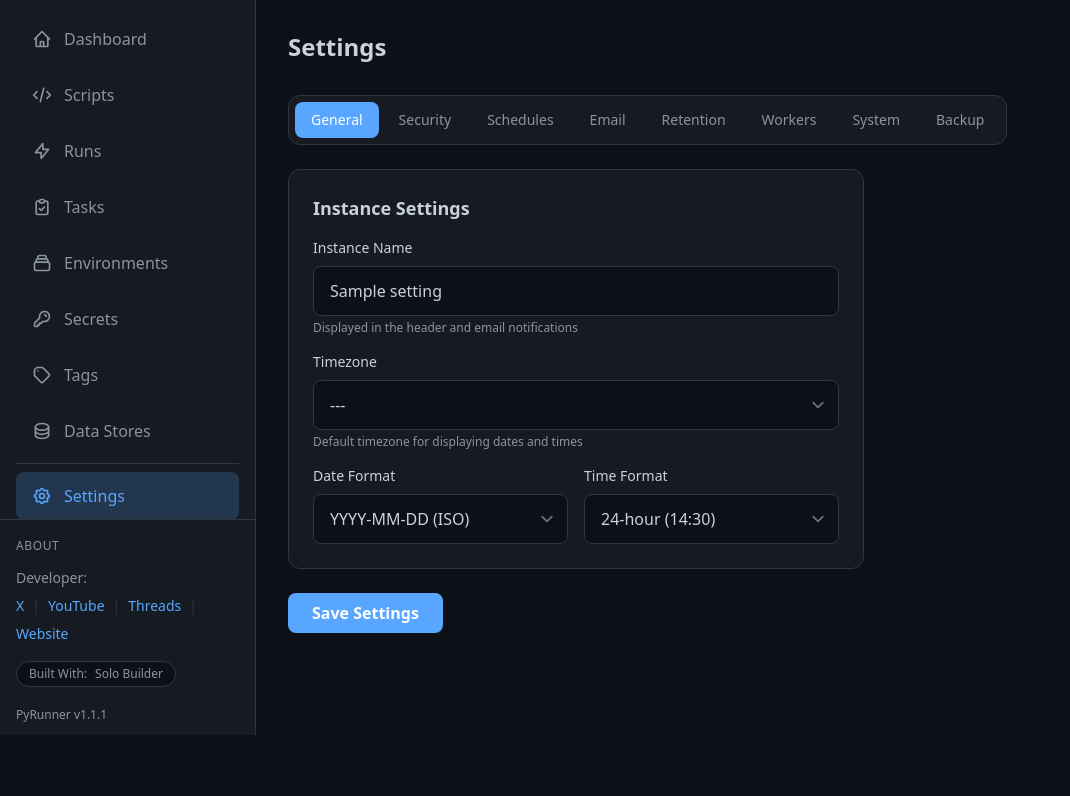
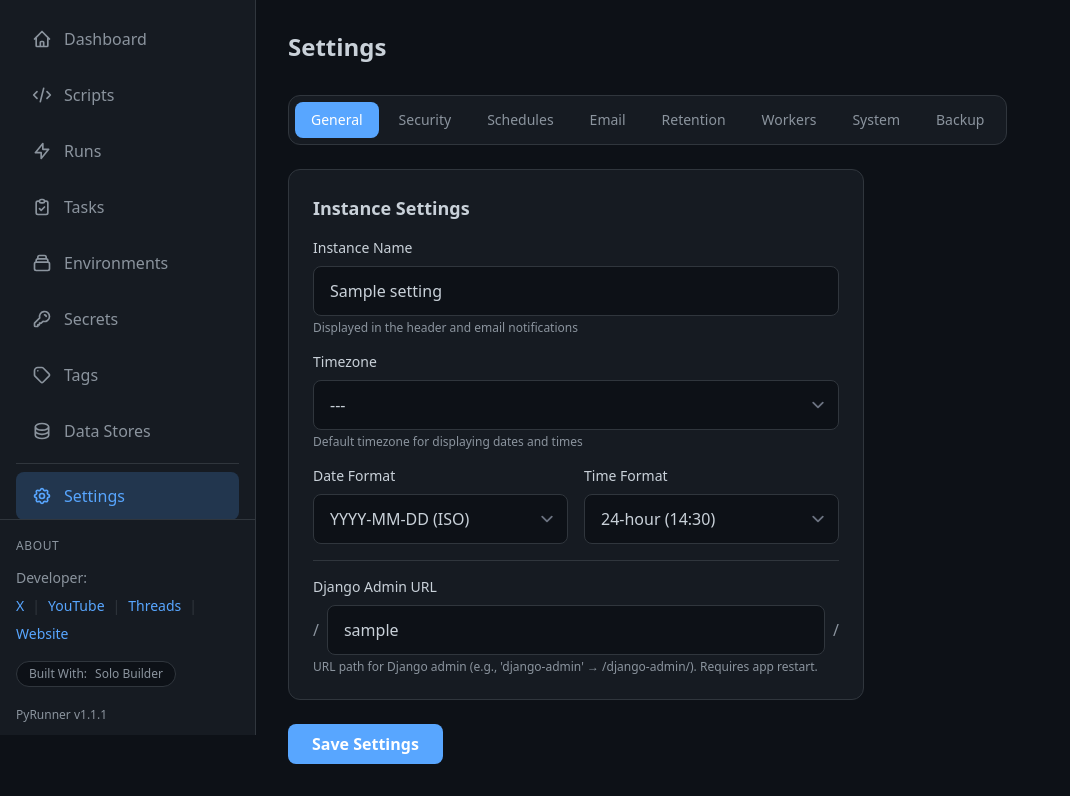
Before and after one commit to hassancs91/PyRunner, a Django app: page /cpanel/settings/ in a window 1280 px wide. Shown: the part 66-862 px from the top of the page, without its empty margins (0-1070 px from the left). Before the commit the page ends 801 px from the top, so only its background shows below. Run offline with Django 5.2, Linux system fonts and the light colour scheme; a user stored in the database is signed in; tables that the repository leaves empty hold one stand-in row (values such as "Sample post"); parts of the project's set-up code (start-up, migrations or seed data) failed here and were passed over.

Commit message:
Release v1.2.0
Security improvements:
- Login brute force protection with django-axes (5 attempts, 15 min lockout)
- SSRF protection for webhook URLs (blocks localhost/private networks)
- Path traversal prevention for environment directories
- Backup/restore operations now require superuser
- Webhook rate limiting (30 req/min per IP)
- Setup wizard CSRF protection and explicit POST required
- Filename sanitization for requirement exports
- Pip flag blocking for package specs

New features:
- Configurable Django admin URL path (Settings > General)

Fixes:
- Dynamic NPM path detection for cross-platform compatibility

Co-Authored-By: Claude Opus 4.5 <noreply@anthropic.com>

```diff
--- a/core/forms.py
+++ b/core/forms.py
@@ -896,6 +896,40 @@ class GeneralSettingsForm(forms.Form):
         label="Time Format",
     )
 
+    admin_url_slug = forms.CharField(
+        max_length=100,
+        required=False,
+        widget=forms.TextInput(
+            attrs={
+                "class": "w-full px-4 py-3 bg-code-bg border border-code-border rounded-lg text-code-text placeholder-code-muted/50 focus:outline-none focus:ring-2 focus:ring-code-accent/50 focus:border-code-accent",
+                "placeholder": "django-admin",
+            }
+        ),
+        label="Django Admin URL",
+        help_text="URL path for Django admin (e.g., 'django-admin' → /django-admin/). Requires app restart.",
+    )
+
+    def clean_admin_url_slug(self):
+        """Validate admin URL slug format."""
+        import re
+        slug = self.cleaned_data.get("admin_url_slug", "django-admin").strip().lower()
+        if not slug:
+            slug = "django-admin"
+        # Remove leading/trailing slashes
+        slug = slug.strip("/")
+        # Validate: alphanumeric, hyphens, underscores only
+        if not re.match(r"^[a-z0-9_-]+$", slug):
+            raise forms.ValidationError(
+                "Admin URL can only contain lowercase letters, numbers, hyphens, and underscores."
+            )
+        # Prevent conflicts with existing routes
+        reserved = ["setup", "auth", "cpanel", "webhook", "static", "media"]
+        if slug in reserved:
+            raise forms.ValidationError(
+                f"'{slug}' is a reserved URL path. Please choose a different name."
+            )
+        return slug
+
     def __init__(self, *args, instance=None, **kwargs):
         """Initialize form with existing settings."""
         super().__init__(*args, **kwargs)
@@ -904,6 +938,7 @@ class GeneralSettingsForm(forms.Form):
             self.fields["timezone"].initial = instance.timezone
             self.fields["date_format"].initial = instance.date_format
             self.fields["time_format"].initial = instance.time_format
+            self.fields["admin_url_slug"].initial = instance.admin_url_slug
 
     def save(self, instance):
         """Save the general settings to the GlobalSettings instance."""
@@ -911,8 +946,9 @@ class GeneralSettingsForm(forms.Form):
         instance.timezone = self.cleaned_data.get("timezone") or "UTC"
         instance.date_format = self.cleaned_data.get("date_format")
         instance.time_format = self.cleaned_data.get("time_format")
+        instance.admin_url_slug = self.cleaned_data.get("admin_url_slug") or "django-admin"
         instance.save(update_fields=[
-            "instance_name", "timezone", "date_format", "time_format", "updated_at"
+            "instance_name", "timezone", "date_format", "time_format", "admin_url_slug", "updated_at"
         ])
         return instance
 
--- a/core/middleware.py
+++ b/core/middleware.py
@@ -17,23 +17,39 @@ class SetupWizardMiddleware:
     Allows access to:
     - /setup/* (the setup wizard itself)
     - /static/* (static assets)
-    - /admin/* (emergency access)
+    - /<admin_url>/* (emergency access, configurable)
     """
 
-    ALLOWED_PATH_PREFIXES = [
+    # Static allowed paths (always allowed)
+    STATIC_ALLOWED_PREFIXES = [
         "/setup/",
         "/static/",
-        "/admin/",
     ]
 
     def __init__(self, get_response):
         self.get_response = get_response
+        self._admin_prefix = None
+
+    def _get_admin_prefix(self):
+        """Get the admin URL prefix (cached after first call)."""
+        if self._admin_prefix is None:
+            try:
+                from core.models import GlobalSettings
+                slug = GlobalSettings.get_settings().admin_url_slug or "django-admin"
+                self._admin_prefix = f"/{slug}/"
+            except Exception:
+                self._admin_prefix = "/django-admin/"
+        return self._admin_prefix
+
+    def _get_allowed_prefixes(self):
+        """Get all allowed path prefixes including dynamic admin URL."""
+        return self.STATIC_ALLOWED_PREFIXES + [self._get_admin_prefix()]
 
     def __call__(self, request):
         # Skip for allowed paths
         if any(
             request.path.startswith(prefix)
-            for prefix in self.ALLOWED_PATH_PREFIXES
+            for prefix in self._get_allowed_prefixes()
         ):
             return self.get_response(request)
 
--- a/core/models/settings.py
+++ b/core/models/settings.py
@@ -128,6 +128,13 @@ class GlobalSettings(models.Model):
         help_text="Time display format",
     )
 
+    # Security Settings
+    admin_url_slug = models.CharField(
+        max_length=100,
+        default="django-admin",
+        help_text="URL path for Django admin interface (requires restart)",
+    )
+
     # Log Retention Settings
     retention_days = models.PositiveIntegerField(
         default=0,
--- a/core/views/settings.py
+++ b/core/views/settings.py
@@ -179,6 +179,13 @@ def worker_settings_view(request: HttpRequest) -> HttpResponse:
 @require_POST
 def restart_workers_view(request: HttpRequest) -> JsonResponse:
     """Trigger a worker restart via management command."""
+    # Only superusers can restart workers
+    if not request.user.is_superuser:
+        return JsonResponse({
+            "success": False,
+            "error": "Permission denied. Only administrators can restart workers.",
+        }, status=403)
+
     import subprocess
     import sys
     from django.conf import settings as django_settings
--- a/pyrunner/urls.py
+++ b/pyrunner/urls.py
@@ -21,8 +21,21 @@ from django.shortcuts import redirect
 
 from core.views.webhooks import webhook_trigger_view
 
+
+def get_admin_url_slug():
+    """
+    Get admin URL slug from settings.
+    Called at startup - changes require app restart.
+    """
+    try:
+        from core.models import GlobalSettings
+        return GlobalSettings.get_settings().admin_url_slug or "django-admin"
+    except Exception:
+        return "django-admin"
+
+
 urlpatterns = [
-    path("admin/", admin.site.urls),
+    path(f"{get_admin_url_slug()}/", admin.site.urls),
     path("setup/", include("core.urls.setup")),
     path("auth/", include("core.urls.auth")),
     path("cpanel/", include("core.urls.cpanel")),
--- a/pyrunner/version.py
+++ b/pyrunner/version.py
@@ -2,7 +2,7 @@
 PyRunner version information.
 """
 
-__version__ = "1.1.1"
+__version__ = "1.2.0"
 VERSION = __version__
 
 
--- a/requirements.txt
+++ b/requirements.txt
@@ -1,6 +1,7 @@
 Django>=6.0,<6.1
 django-q2>=1.6.0
 django-tailwind>=4.4.0
+django-axes>=7.0.0
 gunicorn>=21.0.0
 whitenoise>=6.6.0
 resend>=0.7.0
--- a/templates/cpanel/settings.html
+++ b/templates/cpanel/settings.html
@@ -92,6 +92,19 @@
                                 <label class="block text-sm font-medium text-code-text mb-2">{{ general_form.time_format.label }}</label>
                                 {{ general_form.time_format }}
                             </div>
+                        </div>
+
+                        <div class="pt-4 border-t border-code-border">
+                            <label class="block text-sm font-medium text-code-text mb-2">{{ general_form.admin_url_slug.label }}</label>
+                            <div class="flex items-center space-x-2">
+                                <span class="text-code-muted">/</span>
+                                {{ general_form.admin_url_slug }}
+                                <span class="text-code-muted">/</span>
+                            </div>
+                            <p class="mt-1 text-xs text-code-muted">{{ general_form.admin_url_slug.help_text }}</p>
+                            {% if general_form.admin_url_slug.errors %}
+                                <p class="mt-1 text-xs text-code-red">{{ general_form.admin_url_slug.errors.0 }}</p>
+                            {% endif %}
                         </div>
                     </div>
                 </div>
```
Also changed, not shown: core/models/environment.py (+38 -0 lines), core/services/environment_service.py (+36 -3 lines), core/services/notification_service.py (+55 -2 lines), core/views/backup.py (+10 -1 lines), core/views/environments.py (+7 -3 lines), core/views/setup.py (+6 -4 lines), core/views/webhooks.py (+20 -0 lines), pyrunner/settings.py (+18 -1 lines).
